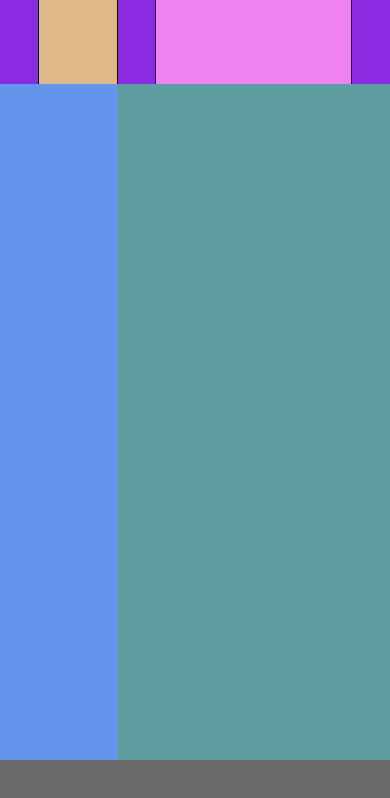
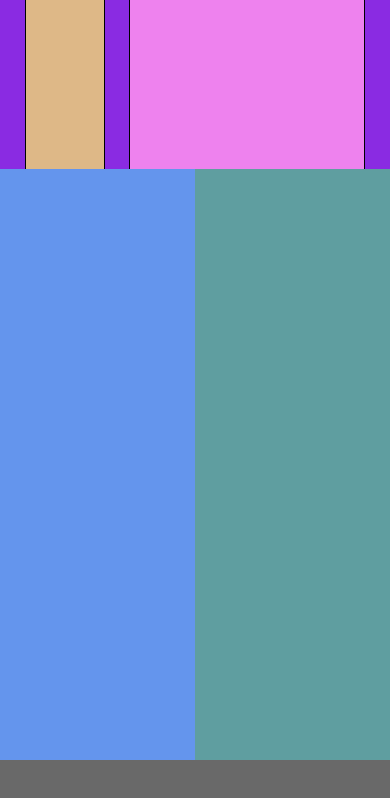
Before and after one commit to MohamedWSS/responsive-web, a plain HTML site: page index.html in a window 390 px wide. Drawn offline with Linux system fonts and the light colour scheme.

Commit message:
responsive medium device

```diff
--- a/style.css
+++ b/style.css
@@ -125,6 +125,8 @@
         align-items: center;
         justify-content: space-evenly;
         grid-area: hd;
+        display: flex;
+        flex-direction: column;
     }
 
     #mn {
@@ -148,4 +150,82 @@
         grid-area: ft;
     }
 
+    #logo {
+        border: 1px solid #000;
+        height: 14vh;
+        width: 100vw;
+        background-color: burlywood;
+    }
+
+    #navbar {
+        border: 1px solid #000;
+        height: 6vh;
+        width: 100vw;
+        background-color: violet;
+    }
+
 }
+
+/*_______________________medium devices____________________*/
+@media screen and (min-width: 376px) and (max-width: 799px) {
+    #container {
+        background-color: aquamarine;
+        width: 100vw;
+        height: 100vh;
+        display: grid;
+        grid-template-rows: 20vh 70vh 10vh;
+        grid-template-columns: 25vw 25vw 25vw 25vw;
+        grid-template-areas:
+        "hd hd hd hd"
+        "sd sd mn mn"
+        "ft ft ft ft"
+        ;
+    }
+
+    #hd {
+        background-color: blueviolet;
+        height: 20vh;
+        width: 100vw;
+        display: flex;
+        align-items: center;
+        justify-content: space-evenly;
+        grid-area: hd;
+        display: flex;
+
+    }
+
+    #mn {
+        background-color: cadetblue;
+        width: 50vw;
+        height: 70vh;
+        grid-area: mn;
+    }
+
+    #sd {
+        background-color: cornflowerblue;
+        height: 70vh;
+        width: 50vw;
+        grid-area: sd;
+    }
+
+    #ft {
+        background-color: dimgrey;
+        height: 10vh;
+        width: 100vw;
+        grid-area: ft;
+    }
+
+    #logo {
+        border: 1px solid #000;
+        height:20vh;
+        width: 20vw;
+        background-color: burlywood;
+    }
+
+    #navbar {
+        border: 1px solid #000;
+        height: 20vh;
+        width: 60vw;
+        background-color: violet;
+    }
+}
```
